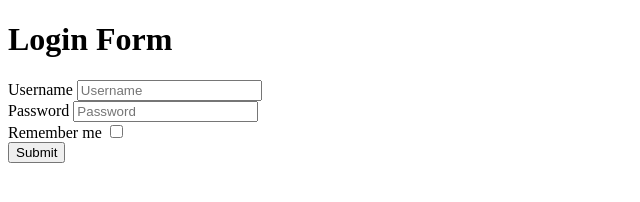
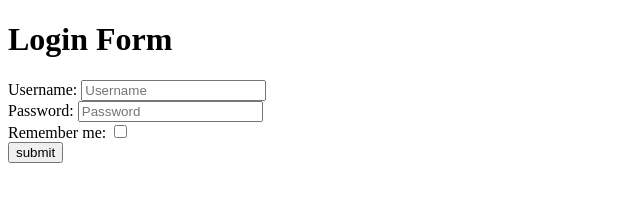
Before and after one commit to acciojob/remember-me-login-form-Anurag-Bachheti, a website: page main.html in a window 1280 px wide. Shown: the full height of the page, 0-640 px from the left. Drawn offline with Linux system fonts and the light colour scheme.

Commit message:
created a submission

```diff
--- a/main.html
+++ b/main.html
@@ -9,16 +9,16 @@
 <body>
 	<form>
 		<h1>Login Form</h1>
-		<label for="username">Username</label>
+		<label for="username">Username:</label>
 		<input type="text" placeholder="Username" id="username">
 		<br>
-		<label for="password">Password</label>
+		<label for="password">Password:</label>
 		<input type="password" placeholder="Password" id="password">
-		<br
-		<label for="checkbox">Remember me</label>
+		<br>
+		<label for="checkbox">Remember me:</label>
 		<input type="checkbox" id="checkbox">
 		<br>
-		<button type="submit" value="submit" id="submit">Submit</button>
+		<input type="submit" value="submit" id="submit">
 		<br>
 		<button style="display:none" id="existing">Login as existing user</button>
 	</form>
```
